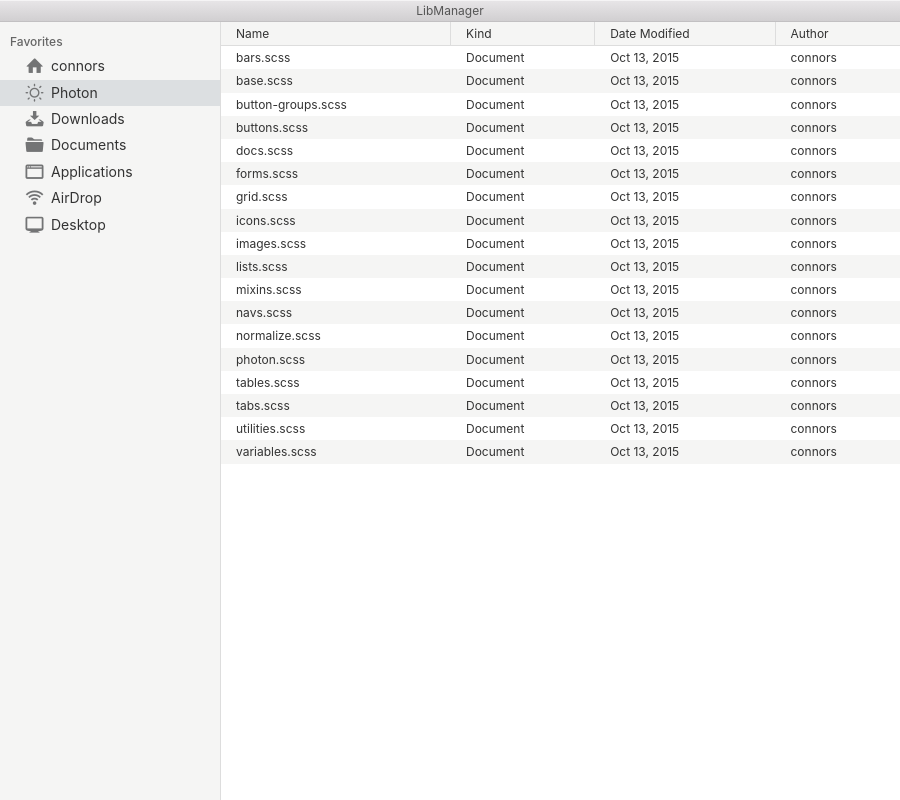
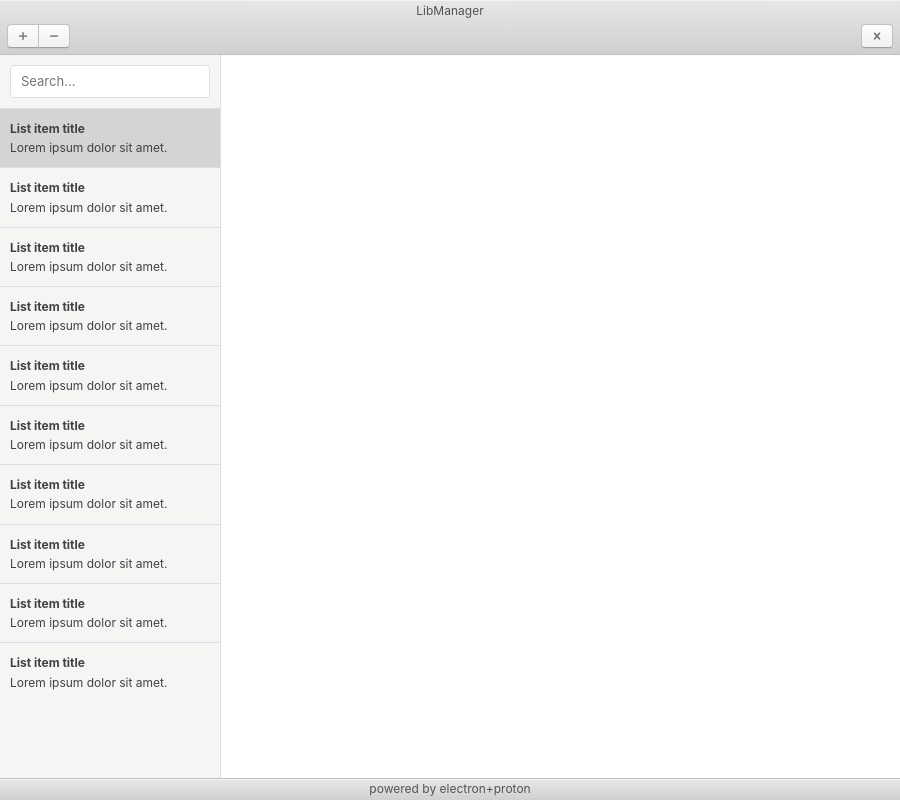
Before and after one commit to adamerikoff/libmanager, an Electron app: page app/index.html in a window 900 px wide. Drawn offline with Linux system fonts and the light colour scheme.

Commit message:
new gui added

```diff
--- a/app/assets/css/style.css
+++ b/app/assets/css/style.css
@@ -0,0 +1,10 @@
+.libmanager-sidebar {
+  overflow-y: scroll;
+}
+
+.list-group-item:hover {
+  background-color: #d4d4d4;
+}
+.lib-manager-list-group-item-selected {
+  background-color: #d4d4d4;
+}
--- a/app/index.html
+++ b/app/index.html
@@ -12,173 +12,103 @@
   </head>
   <body>
     <div class="window">
-
       <!-- .toolbar-header sits at the top of your app -->
       <header class="toolbar toolbar-header">
         <h1 class="title">LibManager</h1>
+
+        <div class="toolbar-actions">
+          <div class="btn-group">
+            <button class="btn btn-default">
+              <span class="icon icon-plus"></span>
+            </button>
+            <button class="btn btn-default">
+              <span class="icon icon-minus"></span>
+            </button>
+          </div>
+
+          <button class="btn btn-default pull-right">
+            <span class="icon icon-cancel"></span>
+          </button>
+        </div>
       </header>
-
       <!-- Your app's content goes inside .window-content -->
       <div class="window-content">
         <div class="pane-group">
-          <div class="pane pane-sm sidebar">
-            <nav class="nav-group">
-              <h5 class="nav-group-title">Favorites</h5>
-              <span class="nav-group-item">
-                <span class="icon icon-home"></span>
-                connors
-              </span>
-              <span class="nav-group-item active">
-                <span class="icon icon-light-up"></span>
-                Photon
-              </span>
-              <span class="nav-group-item">
-                <span class="icon icon-download"></span>
-                Downloads
-              </span>
-              <span class="nav-group-item">
-                <span class="icon icon-folder"></span>
-                Documents
-              </span>
-              <span class="nav-group-item">
-                <span class="icon icon-window"></span>
-                Applications
-              </span>
-              <span class="nav-group-item">
-                <span class="icon icon-signal"></span>
-                AirDrop
-              </span>
-              <span class="nav-group-item">
-                <span class="icon icon-monitor"></span>
-                Desktop
-              </span>
-            </nav>
+          <div class="pane-sm sidebar libmanager-sidebar">
+            <ul class="list-group">
+              <li class="list-group-header">
+                <input class="form-control" type="text" placeholder="Search...">
+              </li>
+              <li class="list-group-item lib-manager-list-group-item-selected">
+                <div class="media-body">
+                  <strong>List item title</strong>
+                  <p>Lorem ipsum dolor sit amet.</p>
+                </div>
+              </li>
+              <li class="list-group-item">
+                <div class="media-body">
+                  <strong>List item title</strong>
+                  <p>Lorem ipsum dolor sit amet.</p>
+                </div>
+              </li>
+              <li class="list-group-item">
+                <div class="media-body">
+                  <strong>List item title</strong>
+                  <p>Lorem ipsum dolor sit amet.</p>
+                </div>
+              </li>
+              <li class="list-group-item">
+                <div class="media-body">
+                  <strong>List item title</strong>
+                  <p>Lorem ipsum dolor sit amet.</p>
+                </div>
+              </li>
+              <li class="list-group-item">
+                <div class="media-body">
+                  <strong>List item title</strong>
+                  <p>Lorem ipsum dolor sit amet.</p>
+                </div>
+              </li>
+              <li class="list-group-item">
+                <div class="media-body">
+                  <strong>List item title</strong>
+                  <p>Lorem ipsum dolor sit amet.</p>
+                </div>
+              </li><li class="list-group-item">
+                <div class="media-body">
+                  <strong>List item title</strong>
+                  <p>Lorem ipsum dolor sit amet.</p>
+                </div>
+              </li>
+              <li class="list-group-item">
+                <div class="media-body">
+                  <strong>List item title</strong>
+                  <p>Lorem ipsum dolor sit amet.</p>
+                </div>
+              </li><li class="list-group-item">
+                <div class="media-body">
+                  <strong>List item title</strong>
+                  <p>Lorem ipsum dolor sit amet.</p>
+                </div>
+              </li>
+              <li class="list-group-item">
+                <div class="media-body">
+                  <strong>List item title</strong>
+                  <p>Lorem ipsum dolor sit amet.</p>
+                </div>
+              </li>
+
+            </ul>
           </div>
+          <div class="pane">
 
-          <div class="pane">
-            <table class="table-striped">
-              <thead>
-                <tr>
-                  <th>Name</th>
-                  <th>Kind</th>
-                  <th>Date Modified</th>
-                  <th>Author</th>
-                </tr>
-              </thead>
-              <tbody>
-                <tr>
-                  <td>bars.scss</td>
-                  <td>Document</td>
-                  <td>Oct 13, 2015</td>
-                  <td>connors</td>
-                </tr>
-                <tr>
-                  <td>base.scss</td>
-                  <td>Document</td>
-                  <td>Oct 13, 2015</td>
-                  <td>connors</td>
-                </tr>
-                <tr>
-                  <td>button-groups.scss</td>
-                  <td>Document</td>
-                  <td>Oct 13, 2015</td>
-                  <td>connors</td>
-                </tr>
-                <tr>
-                  <td>buttons.scss</td>
-                  <td>Document</td>
-                  <td>Oct 13, 2015</td>
-                  <td>connors</td>
-                </tr>
-                <tr>
-                  <td>docs.scss</td>
-                  <td>Document</td>
-                  <td>Oct 13, 2015</td>
-                  <td>connors</td>
-                </tr>
-                <tr>
-                  <td>forms.scss</td>
-                  <td>Document</td>
-                  <td>Oct 13, 2015</td>
-                  <td>connors</td>
-                </tr>
-                <tr>
-                  <td>grid.scss</td>
-                  <td>Document</td>
-                  <td>Oct 13, 2015</td>
-                  <td>connors</td>
-                </tr>
-                <tr>
-                  <td>icons.scss</td>
-                  <td>Document</td>
-                  <td>Oct 13, 2015</td>
-                  <td>connors</td>
-                </tr>
-                <tr>
-                  <td>images.scss</td>
-                  <td>Document</td>
-                  <td>Oct 13, 2015</td>
-                  <td>connors</td>
-                </tr>
-                <tr>
-                  <td>lists.scss</td>
-                  <td>Document</td>
-                  <td>Oct 13, 2015</td>
-                  <td>connors</td>
-                </tr>
-                <tr>
-                  <td>mixins.scss</td>
-                  <td>Document</td>
-                  <td>Oct 13, 2015</td>
-                  <td>connors</td>
-                </tr>
-                <tr>
-                  <td>navs.scss</td>
-                  <td>Document</td>
-                  <td>Oct 13, 2015</td>
-                  <td>connors</td>
-                </tr>
-                <tr>
-                  <td>normalize.scss</td>
-                  <td>Document</td>
-                  <td>Oct 13, 2015</td>
-                  <td>connors</td>
-                </tr>
-                <tr>
-                  <td>photon.scss</td>
-                  <td>Document</td>
-                  <td>Oct 13, 2015</td>
-                  <td>connors</td>
-                </tr>
-                <tr>
-                  <td>tables.scss</td>
-                  <td>Document</td>
-                  <td>Oct 13, 2015</td>
-                  <td>connors</td>
-                </tr>
-                <tr>
-                  <td>tabs.scss</td>
-                  <td>Document</td>
-                  <td>Oct 13, 2015</td>
-                  <td>connors</td>
-                </tr>
-                <tr>
-                  <td>utilities.scss</td>
-                  <td>Document</td>
-                  <td>Oct 13, 2015</td>
-                  <td>connors</td>
-                </tr>
-                <tr>
-                  <td>variables.scss</td>
-                  <td>Document</td>
-                  <td>Oct 13, 2015</td>
-                  <td>connors</td>
-                </tr>
-              </tbody>
-            </table>
           </div>
         </div>
+
       </div>
+      <footer class="toolbar toolbar-footer">
+        <h1 class="title">powered by electron+proton</h1>
+      </footer>
     </div>
   </body>
 </html>
--- a/app/preload.js
+++ b/app/preload.js
@@ -1,6 +1,8 @@
+const { contextBridge } = require('electron')
 
+contextBridge.exposeInMainWorld('myAPI', {
+})
 
 
 window.addEventListener('DOMContentLoaded', () => {
-  alert("123");
 })
```
Also changed, not shown: img/gui.png.
